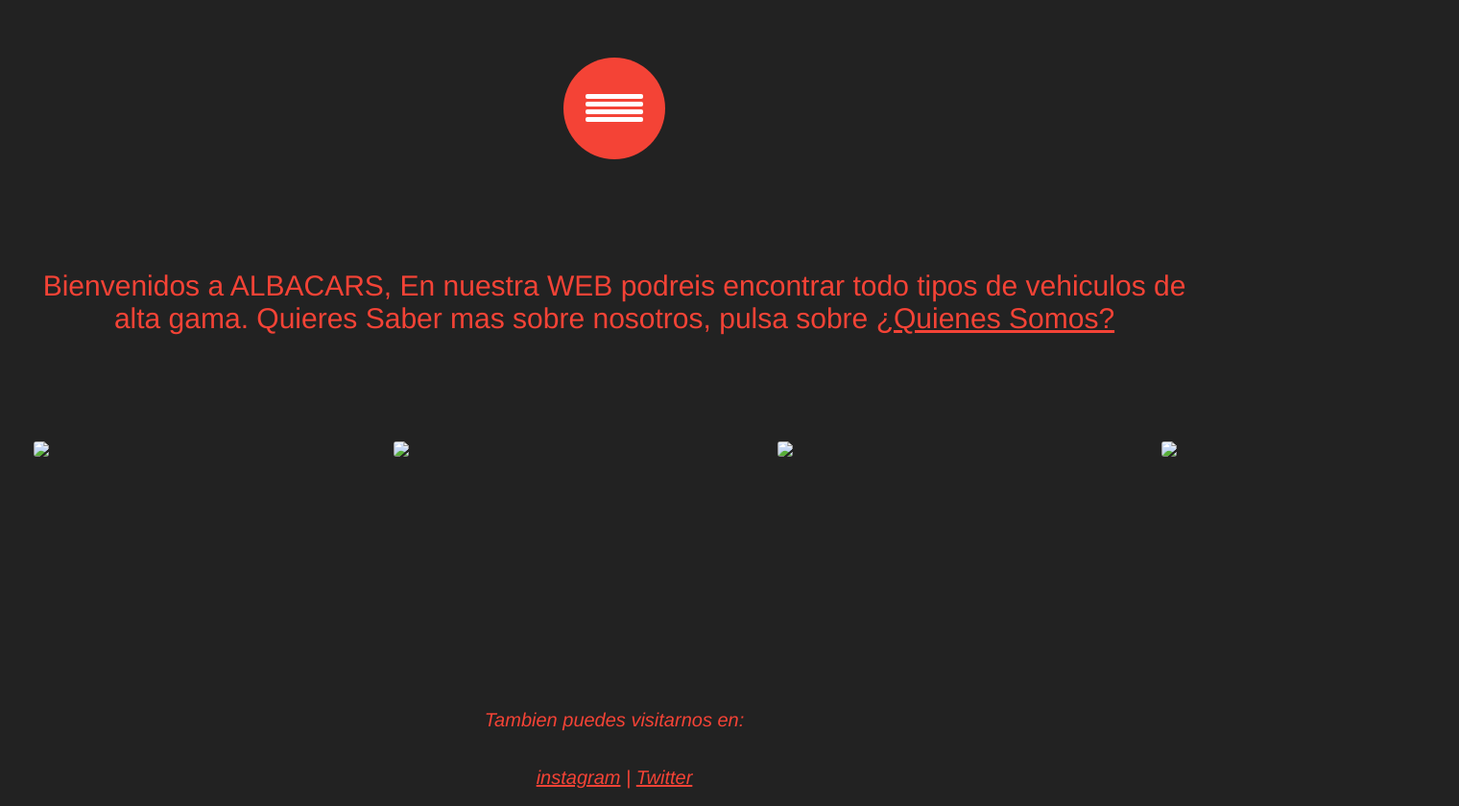
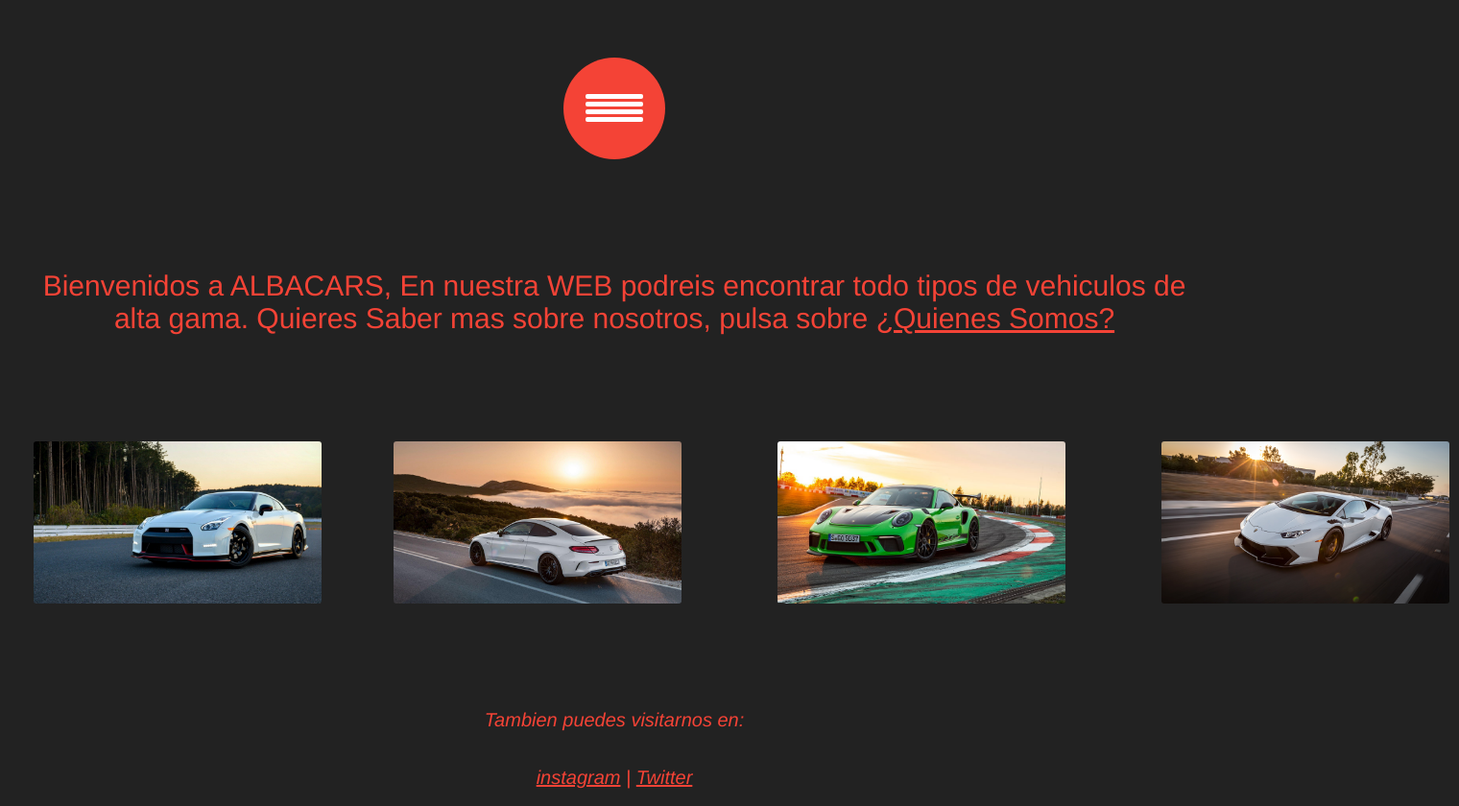
Before and after one commit to RuiizGonzalez/RuiizGonzalez.github.io, a plain HTML site: page index.html in a window 1280 px wide. Shown: the whole page at 96% size, 1520 px wide, since content can reach past the window. Drawn offline with Linux system fonts and the light colour scheme.

Commit message:
Add files via upload

```diff
--- a/index.html
+++ b/index.html
@@ -10,7 +10,7 @@
   <meta name="viewport" content="width=device-width, initial-scale=1">
   <title>ALBACARS</title>
   <link rel="stylesheet" media="all" href="style.css" >
-  <link rel="icon"  href="img/wifi.ico">
+  <link rel="icon"  href="wifi.ico">
 </head>
 <body>
 <div id="body">
@@ -36,10 +36,10 @@
 <div id="presentacion">
 <p>Bienvenidos a ALBACARS, En nuestra WEB podreis encontrar todo tipos de vehiculos de alta gama. Quieres Saber mas sobre nosotros, pulsa sobre <a href="quienes_somos.html">¿Quienes Somos?</a></p>
 </div>
-<p><div id="gtr"><img src="../WEBalumno/img/gtr2.jpg"> </div></p>
-<p><div id="merc"><img src="../WEBalumno/img/merc2.jpg"> </div></p>
-<p><div id="pors"><img src="../WEBalumno/img/porsche.jpg"> </div></p>
-<p><div id="lambo"><img src="../WEBalumno/img/lambo2.jpg"> </div></p>
+<p><div id="gtr"><img src="gtr2.jpg"> </div></p>
+<p><div id="merc"><img src="merc2.jpg"> </div></p>
+<p><div id="pors"><img src="porsche.jpg"> </div></p>
+<p><div id="lambo"><img src="lambo2.jpg"> </div></p>
 <br>
 </div>
 <footer>
```
Also changed, not shown: quienes_somos.html (+3 -3 lines), 7-¿Como-influye-la-administracion-en-las-empresas_.jpg (added), wifi.ico (added).
